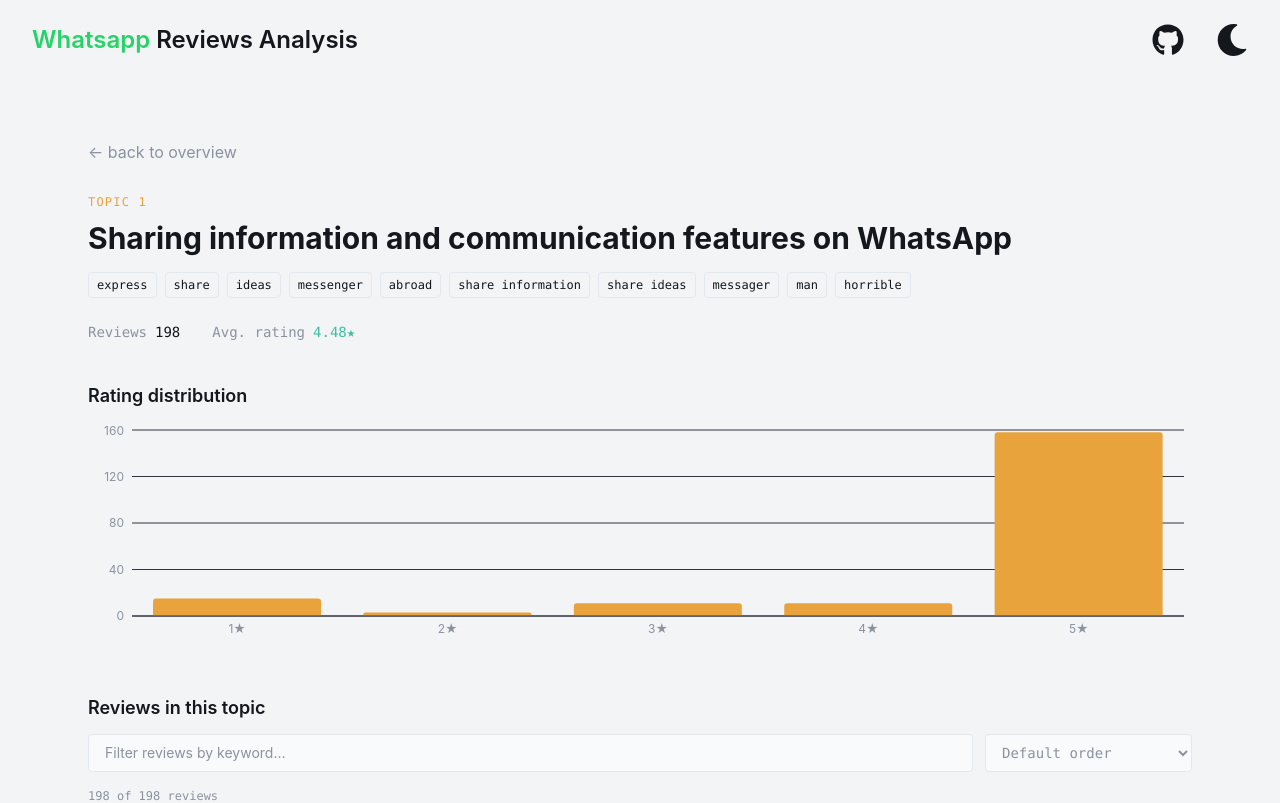
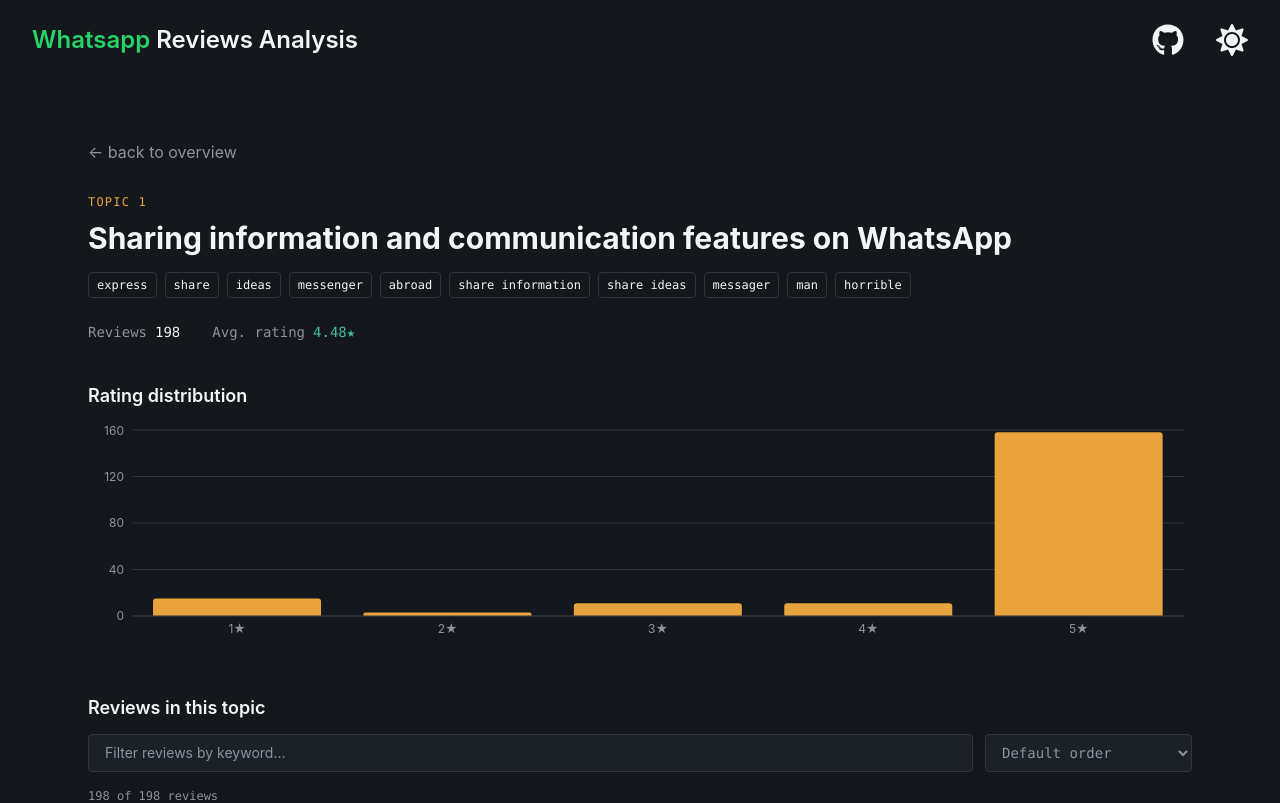
Before and after one commit to RalphSaridar369/whatsapp-reviews-insights, a React (Vite) app in the folder app/: page /cluster/1 in a window 1280 px wide. Shown: the top 803 px of the page. Built offline with nearby package versions, Linux system fonts and the light colour scheme.

Commit message:
Fixed build & changed default theme

```diff
--- a/app/src/context/ThemeContext.tsx
+++ b/app/src/context/ThemeContext.tsx
@@ -17,7 +17,7 @@
   }) {
     const [theme, setTheme] = useState<Theme>(() => {
         const saved = localStorage.getItem("theme") as Theme | null;
-        return saved ?? "light";
+        return saved ?? "dark";
       });
 
     useEffect(() => {
--- a/app/src/pages/ClusterDetails.tsx
+++ b/app/src/pages/ClusterDetails.tsx
@@ -12,7 +12,7 @@
 };
 
 const scoreDistribution = (
-  reviews: {review:string, score:number}[]
+  reviews: { review: string, score: number }[]
 ): { score: number; count: number }[] => {
   return [1, 2, 3, 4, 5].map((score) => ({
     score,
@@ -22,8 +22,15 @@
 
 const ClusterDetails = () => {
   const { id } = useParams<{ id: string }>();
+
+
+
+  if (!id) {
+    return <div>Invalid cluster ID</div>;
+  }
+
   const cluster = clusters.find((c) => c.Topic === parseInt(id));
-  const reviews_ = reviews.find((item)=>item.topic === parseInt(id)).reviews
+  const reviews_ = reviews?.find((item) => item.topic === Number(id))?.reviews ?? [];
   const histogram = scoreDistribution(reviews_)
 
   return (
@@ -36,16 +43,16 @@
       </Link>
       <header className="mt-6 mb-10">
         <span className="font-mono text-xs uppercase tracking-widest text-avg">
-          Topic {cluster.Topic}
+          Topic {cluster!.Topic}
         </span>
         <h1 className="font-display text-3xl mt-2 mb-4">
-          {cluster.Topic === -1
+          {cluster!.Topic === -1
             ? "Unclustered / no clear theme"
-            : cluster.description}
+            : cluster!.description}
         </h1>
 
         <div className="flex flex-wrap gap-2 mb-6">
-          {cluster.Representation.map((key) => (
+          {cluster!.Representation.map((key) => (
             <span
               key={key}
               className="font-mono text-xs px-2 py-1 border border-border rounded-sm text-muted"
@@ -58,12 +65,12 @@
         <div className="flex gap-8 font-mono text-sm">
           <div className="flex flex-row gap-2">
             <span className="text-gray">Reviews</span>
-            <span className="text-text">{cluster.Count}</span>
+            <span className="text-text">{cluster!.Count}</span>
           </div>
           <div className="flex flex-row gap-2">
             <span className="text-gray">Avg. rating</span>
-            <span className={scoreColor(cluster.avg_score)}>
-              {cluster.avg_score.toFixed(2)}★
+            <span className={scoreColor(cluster!.avg_score)}>
+              {cluster!.avg_score.toFixed(2)}★
             </span>
           </div>
         </div>
```
Also changed, not shown: app/src/components/Overlay.tsx (+7 -1 lines).
